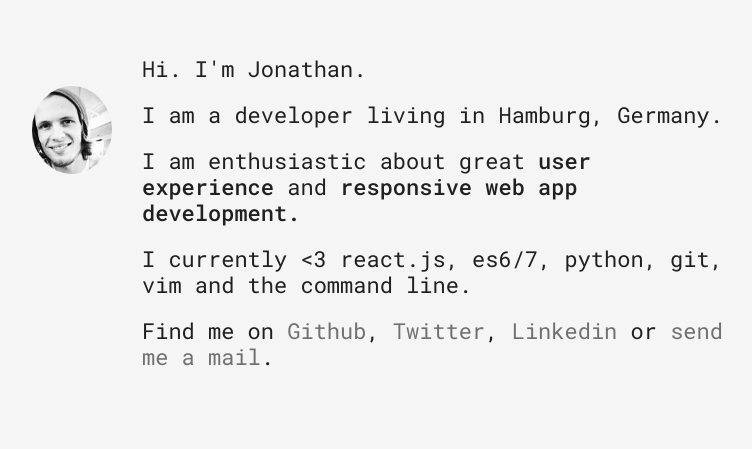
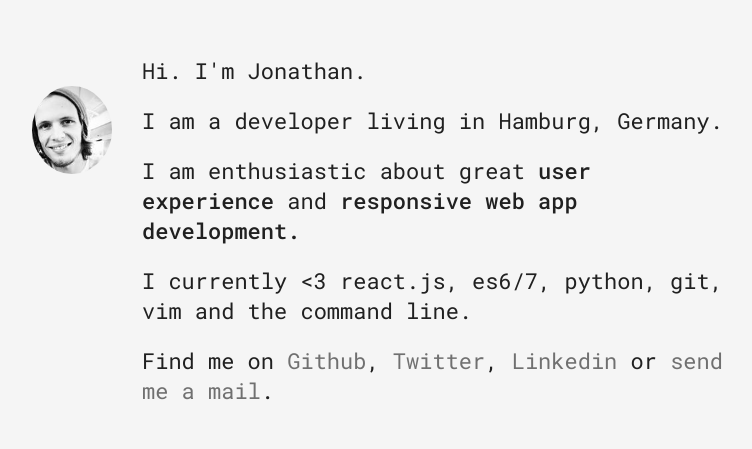
Before and after one commit to jonathanewerner/jonathanewerner.github.io, a plain HTML site: page index.html in a window 1280 px wide. Shown: the part 124-573 px from the top of the page, without its empty margins (258-1010 px from the left). Drawn offline with Linux system fonts and the light colour scheme.

Commit message:
line height

```diff
--- a/style.css
+++ b/style.css
@@ -31,7 +31,7 @@ a {
 p {
 
   font-size: 22px;
-  line-height: 26px;
+  line-height: 30px;
   /* font-size: 24px; */
   /* line-height: 32px; */
   font-weight: 400;
```
